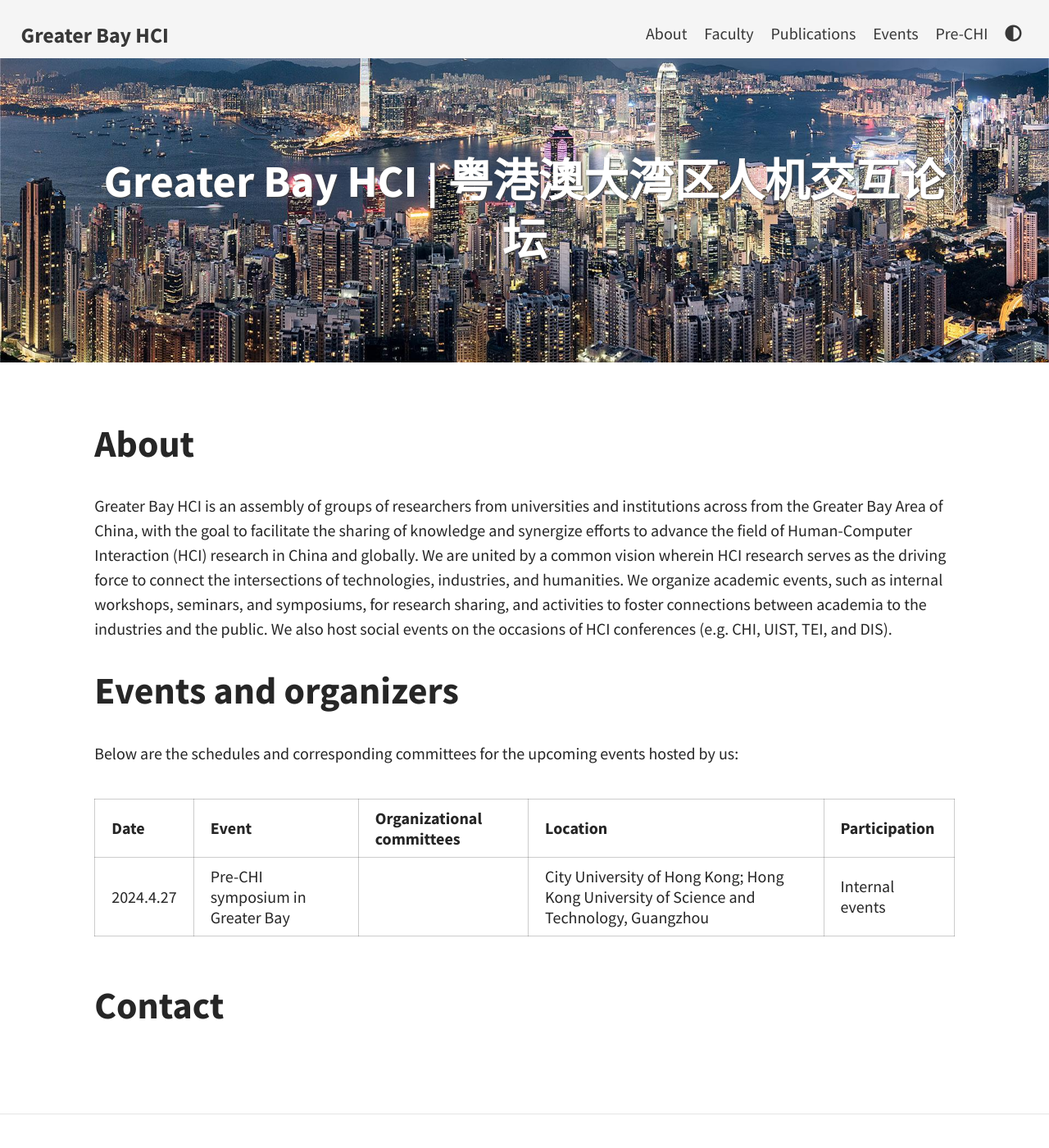
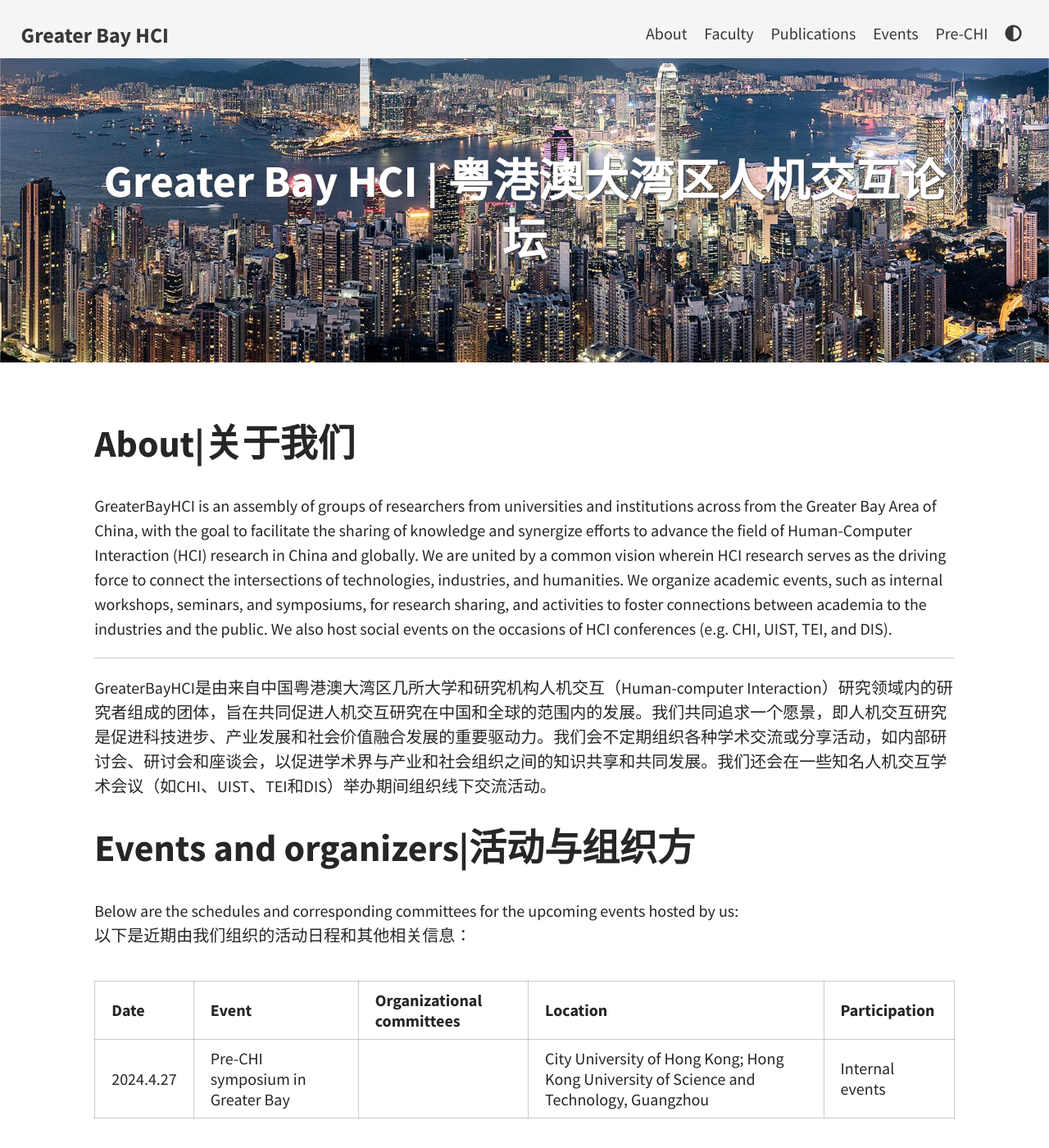
Before and after one commit to Immersive-Design-Group/GBAHCI, a Jekyll site: the page built from index.md, in a window 1280 px wide and 1400 px high. Shown: the whole window at 82% size. Built offline with Jekyll 4.4.1, drawn with Linux system fonts in a browser that asks for light colours; a script that is not in the unit is left out.

Commit message:
Update information for homepage

```diff
--- a/index.md
+++ b/index.md
@@ -2,11 +2,16 @@
 layout: home
 ---
 
-# About
-Greater Bay HCI is an assembly of groups of researchers from universities and institutions across from the Greater Bay Area of China, with the goal to facilitate the sharing of knowledge and synergize efforts to advance the field of Human-Computer Interaction (HCI) research in China and globally. We are united by a common vision wherein HCI research serves as the driving force to connect the intersections of technologies, industries, and humanities. We organize academic events, such as internal workshops, seminars, and symposiums, for research sharing, and activities to foster connections between academia to the industries and the public. We also host social events on the occasions of HCI conferences (e.g. CHI, UIST, TEI, and DIS).
+# About|关于我们
+GreaterBayHCI is an assembly of groups of researchers from universities and institutions across from the Greater Bay Area of China, with the goal to facilitate the sharing of knowledge and synergize efforts to advance the field of Human-Computer Interaction (HCI) research in China and globally. We are united by a common vision wherein HCI research serves as the driving force to connect the intersections of technologies, industries, and humanities. We organize academic events, such as internal workshops, seminars, and symposiums, for research sharing, and activities to foster connections between academia to the industries and the public. We also host social events on the occasions of HCI conferences (e.g. CHI, UIST, TEI, and DIS).
 
-# Events and organizers
-Below are the schedules and corresponding committees for the upcoming events hosted by us:
+---
+
+GreaterBayHCI是由来自中国粤港澳大湾区几所大学和研究机构人机交互（Human-computer Interaction）研究领域内的研究者组成的团体，旨在共同促进人机交互研究在中国和全球的范围内的发展。我们共同追求一个愿景，即人机交互研究是促进科技进步、产业发展和社会价值融合发展的重要驱动力。我们会不定期组织各种学术交流或分享活动，如内部研讨会、研讨会和座谈会，以促进学术界与产业和社会组织之间的知识共享和共同发展。我们还会在一些知名人机交互学术会议（如CHI、UIST、TEI和DIS）举办期间组织线下交流活动。
+
+# Events and organizers|活动与组织方
+Below are the schedules and corresponding committees for the upcoming events hosted by us:<br/>
+以下是近期由我们组织的活动日程和其他相关信息：
 
 | Date | Event | Organizational committees | Location | Participation  |
 | --- | --- | --- | --- | --- |
```
Also changed, not shown: pages/prechi.md (+7 -1 lines).
